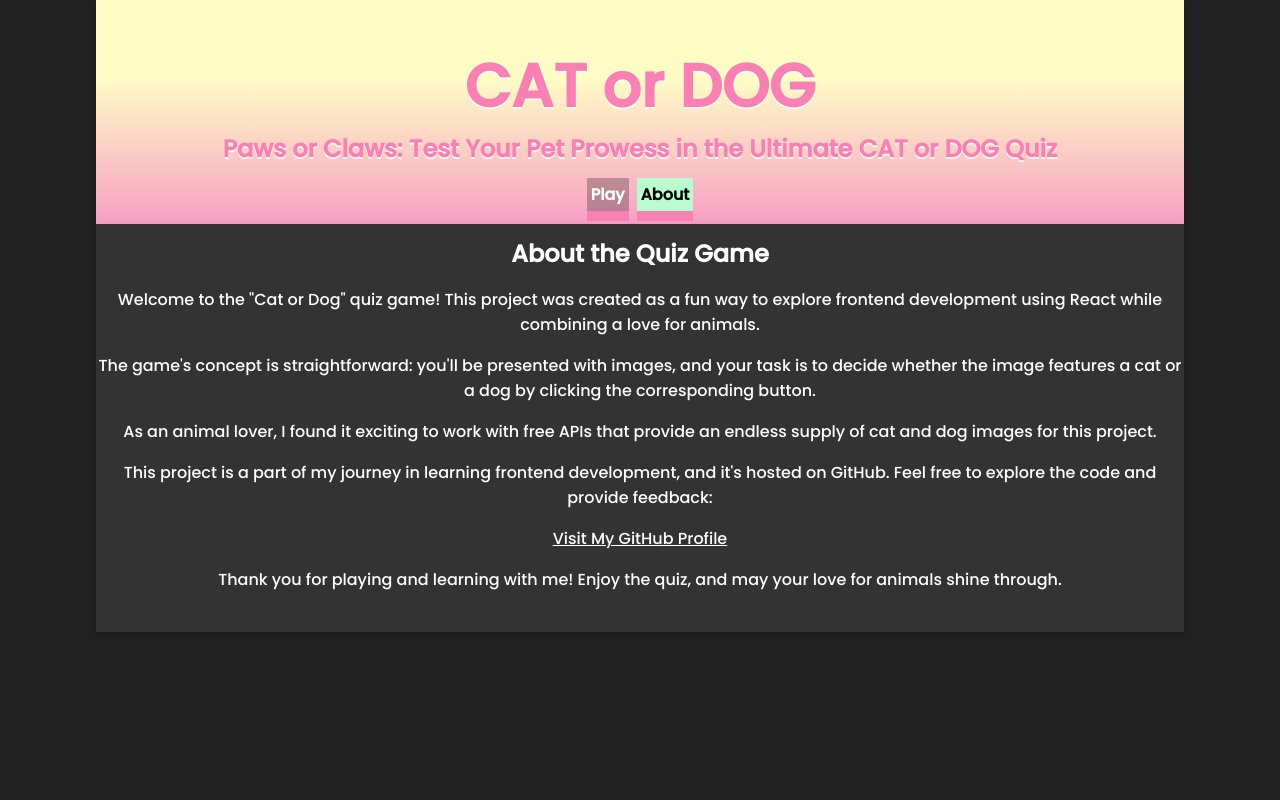
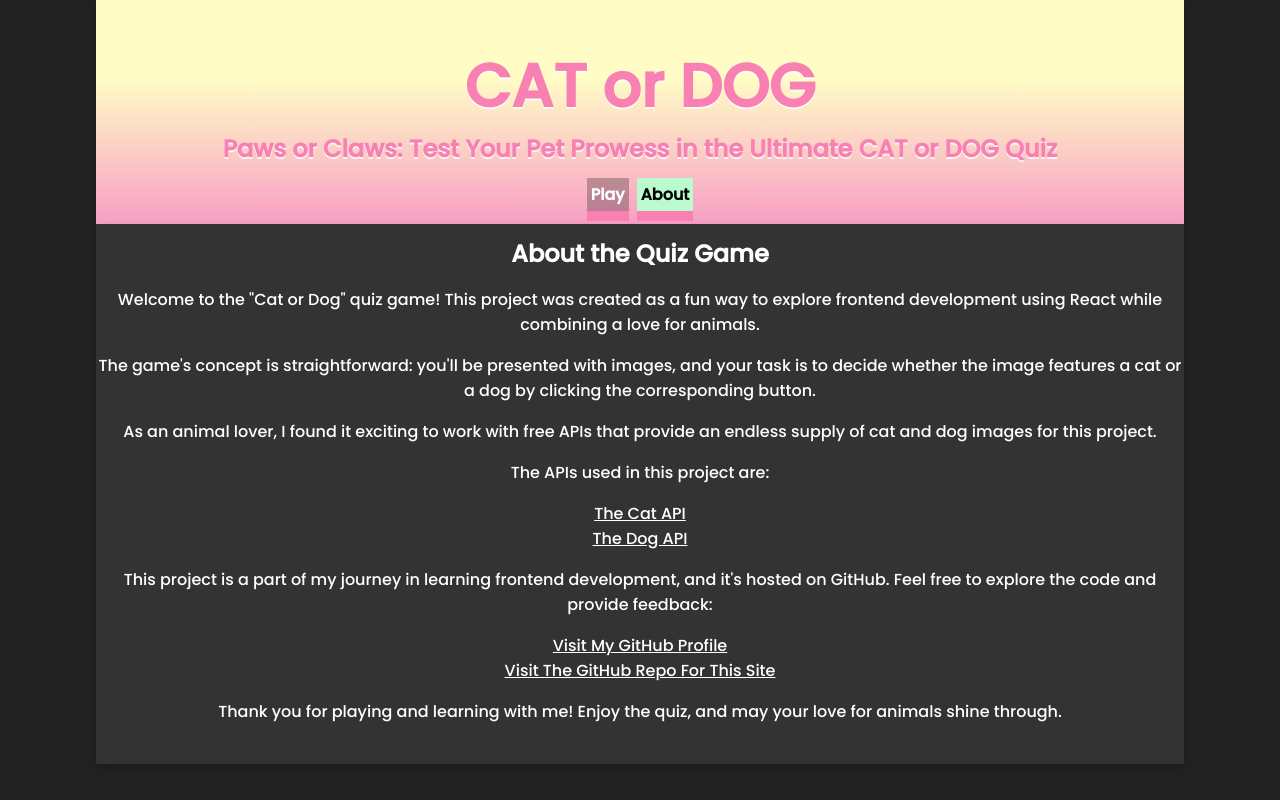
Before and after one commit to eirikenriquez/CatOrDog, a React (Create React App) app in the folder client/: page /about in a window 1280 px wide. Built offline with nearby package versions, Linux system fonts and the light colour scheme.

Commit message:
updated about page

```diff
--- a/client/src/pages/About.js
+++ b/client/src/pages/About.js
@@ -21,12 +21,35 @@
         As an animal lover, I found it exciting to work with free APIs that
         provide an endless supply of cat and dog images for this project.
       </p>
+      <p>The APIs used in this project are:</p>
+      <ul>
+        <li>
+          <a
+            href="https://thecatapi.com/"
+            target="_blank"
+            rel="noopener noreferrer"
+          >
+            The Cat API
+          </a>
+        </li>
+        <li>
+          <a
+            href="https://dog.ceo/dog-api/"
+            target="_blank"
+            rel="noopener noreferrer"
+          >
+            The Dog API
+          </a>
+        </li>
+      </ul>
+
       <p>
         This project is a part of my journey in learning frontend development,
         and it's hosted on GitHub. Feel free to explore the code and provide
         feedback:
       </p>
-      <p>
+      <ul>
+        <li>
           <a
             href="https://github.com/eirikenriquez"
             target="_blank"
@@ -34,7 +57,17 @@
           >
             Visit My GitHub Profile
           </a>
-      </p>
+        </li>
+        <li>
+          <a
+            href="https://github.com/eirikenriquez/CatOrDog"
+            target="_blank"
+            rel="noopener noreferrer"
+          >
+            Visit The GitHub Repo For This Site
+          </a>
+        </li>
+      </ul>
       <p>
         Thank you for playing and learning with me! Enjoy the quiz, and may your
         love for animals shine through.
--- a/client/src/styles/About.css
+++ b/client/src/styles/About.css
@@ -7,3 +7,8 @@
 .about a:hover {
     color: gold;
 }
+
+ul {
+    list-style-type: none;
+    padding: 0;
+}
```
Lines whose indentation alone changed are shown as unchanged.
